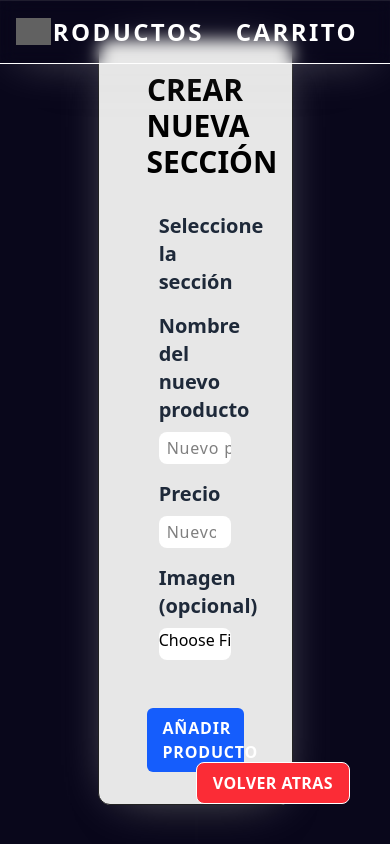
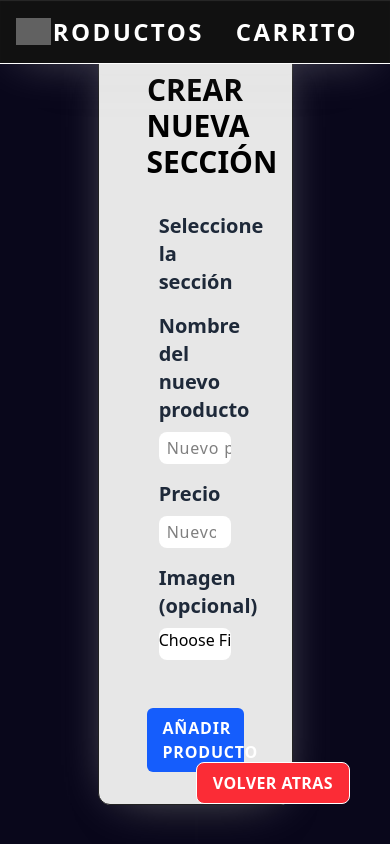
Before and after one commit to AndresG2412/OnlineShop, a Next.js app: page /Pages/Admin/View/FormsSections/EditSection in a window 390 px wide. Built offline with nearby package versions, Linux system fonts and the light colour scheme; no server answers; grey boxes are pictures that could not be loaded.

Commit message:
ajustes db, navbar y front

```diff
--- a/src/Libs/firebase.js
+++ b/src/Libs/firebase.js
@@ -6,7 +6,6 @@ import {
   getDocs,
   query,
   orderBy,
-  listCollections,
 } from "firebase/firestore";
 
 // Your web app's Firebase configuration
@@ -32,5 +31,4 @@ export {
   getDocs,
   query,
   orderBy,
-  listCollections
 };
--- a/src/app/Components/Specifics/Navbar.jsx
+++ b/src/app/Components/Specifics/Navbar.jsx
@@ -9,7 +9,7 @@ import { ROUTES } from '@/routes';
 export default function Navbar() {
 
   return (
-    <div className='h-16 w-full bg-transparent shadow-1 fixed top-0 left-0 flex justify-between items-center border-b-[1px] border-[#fff] z-50 backdrop-blur-sm'>
+    <div className='h-16 w-full bg-[#111] shadow-1 fixed top-0 left-0 flex justify-between items-center border-b-[1px] border-[#fff] z-50 backdrop-blur-sm'>
       <Link href={ROUTES.ADMIN}>
         <Image
           width={40}
--- a/src/app/page.jsx
+++ b/src/app/page.jsx
@@ -51,11 +51,11 @@ export default function Main() {
     <div className="flex flex-col gap-4 items-center mt-24">
       <Busqueda />
 
-      <div className="md:w-5/6 pb-12">
+      <div className="w-5/6 pb-12">
         {secciones.map((seccion) => (
           <div key={seccion} className="w-full">
             <Section nombre={seccion} />
-            <div className="grid grid-cols-2 md:grid-cols-4 gap-4">
+            <div className="grid grid-cols-2 md:grid-cols-5 gap-4">
               {productos[seccion]?.map((producto) => (
                 <Card key={producto.id} titulo={producto.titulo} precio={producto.precio} />
               ))}
```
